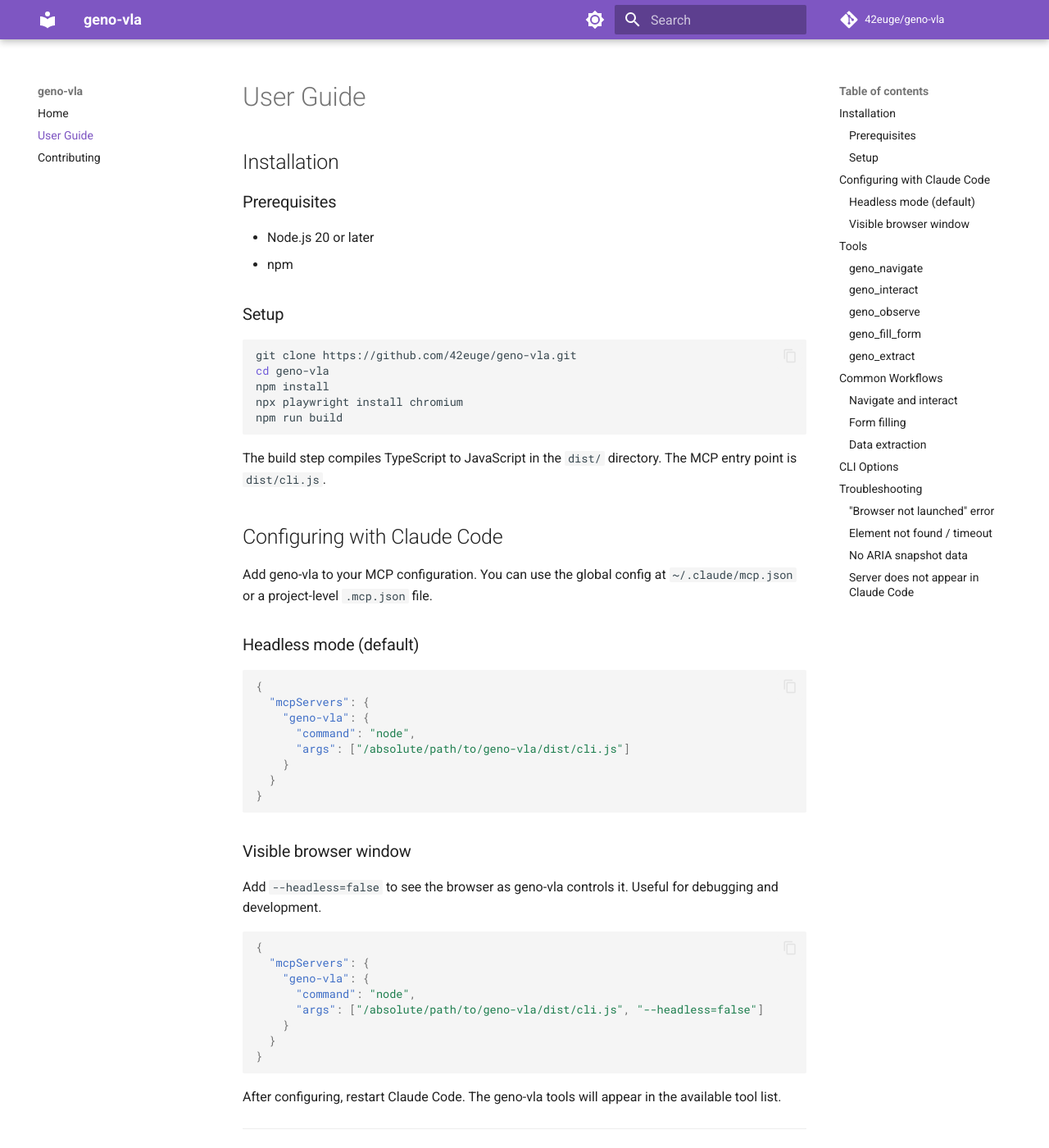
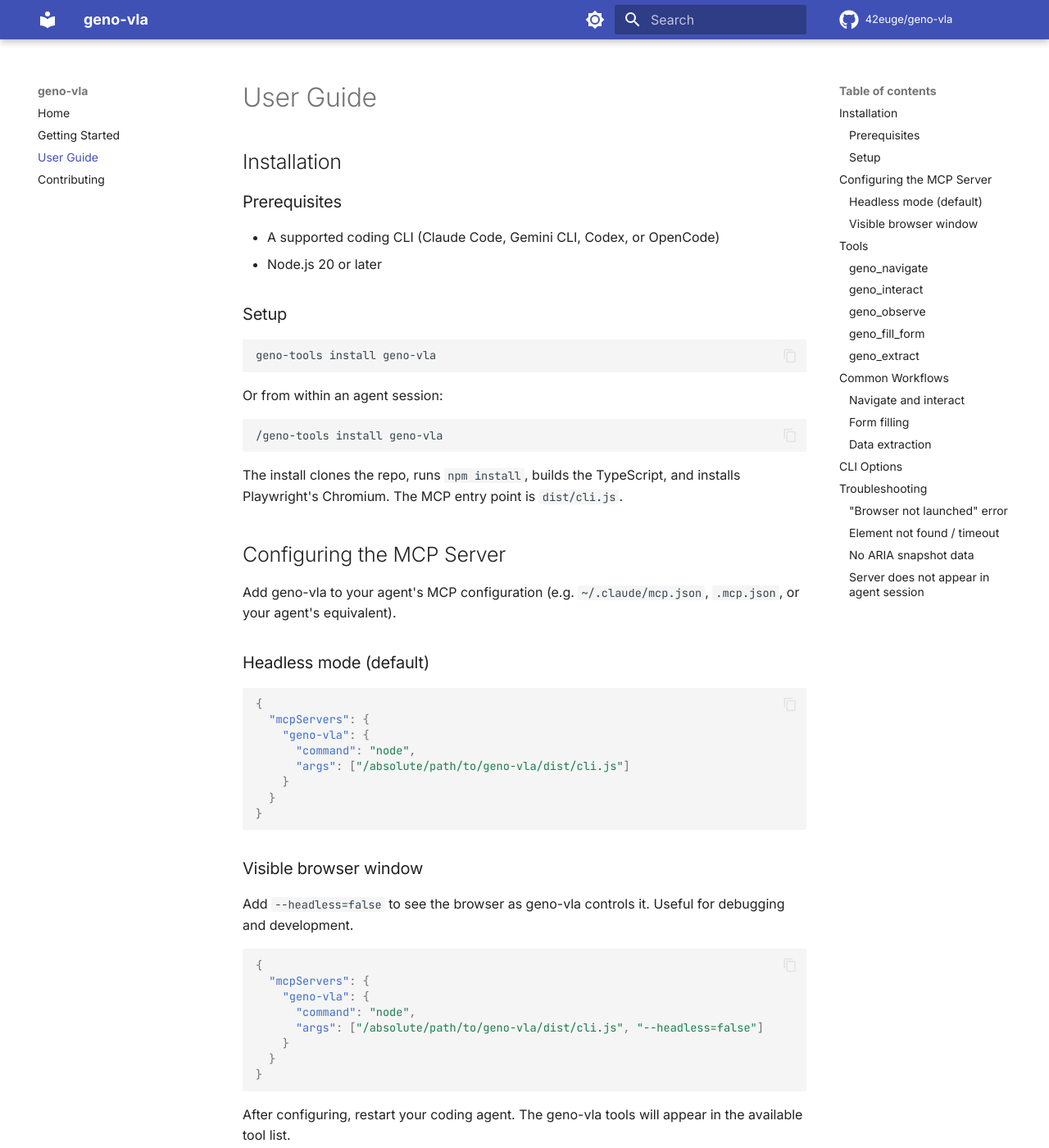
Before and after one commit to 42euge/geno-vla, an MkDocs documentation site: the page built from docs/user-guide.md, in a window 1280 px wide and 1400 px high. Shown: the whole window at 82% size. Built offline with MkDocs 1.6.1 and Material for MkDocs 9.7.7, drawn with Linux system fonts in a browser that asks for light colours; comment, search, counter and statistics services are not loaded; some of the changed text lies outside the part shown.

Commit message:
chore(geno-audit): bring repo into ecosystem compliance
Add missing ecosystem files (GENO.md, SKILL.md, genotools.yaml,
CLAUDE.md, GEMINI.md, AGENTS.md, LICENSE, skills/, docs/getting-started.md).
Replace Claude Code branding with agent-agnostic language.
Use canonical geno-tools install form in all docs.
Update mkdocs.yml to match ecosystem template.
Remove tracked .geno-agents runtime state file.

````diff
--- a/docs/user-guide.md
+++ b/docs/user-guide.md
@@ -4,24 +4,26 @@
 
 ### Prerequisites
 
+- A supported coding CLI (Claude Code, Gemini CLI, Codex, or OpenCode)
 - Node.js 20 or later
-- npm
 
 ### Setup
 
 ```bash
-git clone https://github.com/42euge/geno-vla.git
-cd geno-vla
-npm install
-npx playwright install chromium
-npm run build
+geno-tools install geno-vla
 ```
 
-The build step compiles TypeScript to JavaScript in the `dist/` directory. The MCP entry point is `dist/cli.js`.
+Or from within an agent session:
 
-## Configuring with Claude Code
+```
+/geno-tools install geno-vla
+```
 
-Add geno-vla to your MCP configuration. You can use the global config at `~/.claude/mcp.json` or a project-level `.mcp.json` file.
+The install clones the repo, runs `npm install`, builds the TypeScript, and installs Playwright's Chromium. The MCP entry point is `dist/cli.js`.
+
+## Configuring the MCP Server
+
+Add geno-vla to your agent's MCP configuration (e.g. `~/.claude/mcp.json`, `.mcp.json`, or your agent's equivalent).
 
 ### Headless mode (default)
 
@@ -51,7 +53,7 @@
 }
 ```
 
-After configuring, restart Claude Code. The geno-vla tools will appear in the available tool list.
+After configuring, restart your coding agent. The geno-vla tools will appear in the available tool list.
 
 ---
 
@@ -74,7 +76,7 @@
 Navigate to https://github.com/42euge/geno-vla
 ```
 
-Claude will call `geno_navigate` with `url: "https://github.com/42euge/geno-vla"` and receive the full page state -- URL, title, HTTP status, and ARIA snapshot -- in a single response.
+The agent will call `geno_navigate` with `url: "https://github.com/42euge/geno-vla"` and receive the full page state -- URL, title, HTTP status, and ARIA snapshot -- in a single response.
 
 **What it handles internally:**
 
@@ -105,13 +107,13 @@
 ```
 Click the "Sign In" button on the page
 ```
-Claude calls `geno_interact` with `action: "click"`, `selector: "role=button[name='Sign In']"`.
+The agent calls `geno_interact` with `action: "click"`, `selector: "role=button[name='Sign In']"`.
 
 Type into a field:
 ```
 Type "hello world" into the search box
 ```
-Claude calls `geno_interact` with `action: "type"`, `selector: "input[name='q']"`, `value: "hello world"`.
+The agent calls `geno_interact` with `action: "type"`, `selector: "input[name='q']"`, `value: "hello world"`.
 
 **What it handles internally:**
 
@@ -142,13 +144,13 @@
 ```
 What's on the current page?
 ```
-Claude calls `geno_observe` with defaults and receives the ARIA snapshot.
+The agent calls `geno_observe` with defaults and receives the ARIA snapshot.
 
 Get a screenshot of a specific element:
 ```
 Show me a screenshot of the navigation bar
 ```
-Claude calls `geno_observe` with `includeScreenshot: true`, `selector: "nav"`.
+The agent calls `geno_observe` with `includeScreenshot: true`, `selector: "nav"`.
 
 ---
 
@@ -172,7 +174,7 @@
 Fill the login form with username "alice" and password "secret123", then submit
 ```
 
-Claude calls `geno_fill_form` with:
+The agent calls `geno_fill_form` with:
 ```json
 {
   "fields": [
@@ -209,7 +211,7 @@
 Get the page title and all heading texts
 ```
 
-Claude calls `geno_extract` with:
+The agent calls `geno_extract` with:
 ```json
 {
   "expression": "({ title: document.title, headings: [...document.querySelectorAll('h1, h2, h3')].map(h => h.textContent.trim()) })"
@@ -221,7 +223,7 @@
 Extract the data from the pricing table
 ```
 
-Claude calls `geno_extract` with a JS expression that reads the table rows and returns them as an array of objects.
+The agent calls `geno_extract` with a JS expression that reads the table rows and returns them as an array of objects.
 
 ---
 
@@ -235,7 +237,7 @@
 2. `geno_interact` to click/type/select -- returns updated state
 3. Repeat `geno_interact` as needed
 
-Each step returns the full page state, so Claude always knows what is on the page without extra observe calls.
+Each step returns the full page state, so the agent always knows what is on the page without extra observe calls.
 
 ### Form filling
 
@@ -279,8 +281,8 @@
 
 Some pages with heavy JavaScript rendering may produce empty or minimal ARIA snapshots. Use `geno_observe` with `includeScreenshot: true` to get a visual representation instead.
 
-### Server does not appear in Claude Code
+### Server does not appear in agent session
 
 1. Verify the path in your MCP config points to the built `dist/cli.js` file
 2. Make sure you ran `npm run build`
-3. Restart Claude Code after changing MCP configuration
+3. Restart your coding agent after changing MCP configuration
--- /dev/null
+++ b/genotools.yaml
@@ -0,0 +1,5 @@
+name: vla
+version: 0.1.0
+description: >-
+  High-level browser automation MCP server. Collapses multi-step Playwright
+  operations into single tool calls with sub-second latency.
--- a/mkdocs.yml
+++ b/mkdocs.yml
@@ -1,43 +1,53 @@
 site_name: geno-vla
-site_description: High-level browser automation MCP server for Claude Code
+site_description: High-level browser automation MCP server for AI coding agents
 site_url: https://42euge.github.io/geno-vla/
 repo_url: https://github.com/42euge/geno-vla
 repo_name: 42euge/geno-vla
 
+theme:
+  name: material
+  palette:
+    - media: "(prefers-color-scheme: light)"
+      scheme: default
+      primary: custom
+      accent: custom
+      toggle:
+        icon: material/brightness-7
+        name: Switch to dark mode
+    - media: "(prefers-color-scheme: dark)"
+      scheme: slate
+      primary: custom
+      accent: custom
+      toggle:
+        icon: material/brightness-4
+        name: Switch to light mode
+  font:
+    text: Inter
+    code: JetBrains Mono
+  icon:
+    repo: fontawesome/brands/github
+  features:
+    - navigation.sections
+    - navigation.top
+    - content.code.copy
+    - search.highlight
+    - toc.follow
+
 nav:
   - Home: index.md
+  - Getting Started: getting-started.md
   - User Guide: user-guide.md
   - Contributing: contributing.md
 
-theme:
-  name: material
-  palette:
-    - scheme: default
-      primary: deep purple
-      accent: amber
-      toggle:
-        icon: material/brightness-7
-        name: Switch to dark mode
-    - scheme: slate
-      primary: deep purple
-      accent: amber
-      toggle:
-        icon: material/brightness-4
-        name: Switch to light mode
-  features:
-    - navigation.instant
-    - navigation.sections
-    - navigation.top
-    - content.code.copy
-    - toc.follow
-
 markdown_extensions:
   - admonition
+  - pymdownx.details
+  - pymdownx.superfences
   - pymdownx.highlight:
       anchor_linenums: true
-  - pymdownx.superfences
+  - pymdownx.inlinehilite
   - pymdownx.tabbed:
       alternate_style: true
-  - tables
+  - attr_list
   - toc:
       permalink: true
--- a/package.json
+++ b/package.json
@@ -1,7 +1,7 @@
 {
   "name": "geno-vla",
   "version": "0.1.0",
-  "description": "Vision-Language-Action MCP server for Claude Code. Smart browser automation with local reactive handling.",
+  "description": "Vision-Language-Action MCP server for AI coding agents. Smart browser automation with local reactive handling.",
   "type": "module",
   "main": "dist/server.js",
   "bin": {
````
Also changed, not shown: AGENTS.md (added, +1 -0 lines), CLAUDE.md (added, +1 -0 lines), GEMINI.md (added, +1 -0 lines), GENO.md (added, +71 -0 lines), README.md (+11 -11 lines), SKILL.md (added, +50 -0 lines), docs/getting-started.md (added, +70 -0 lines), docs/index.md (+18 -30 lines), skills/geno-vla/SKILL.md (added, +24 -0 lines), 3 other files.
